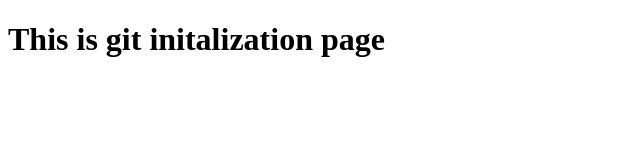
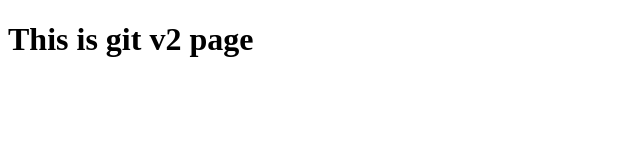
Before and after one commit to touhiduzzaman-tuhin/my_git_repository, a plain HTML site: page index.html in a window 1280 px wide. Shown: the whole page, without its empty margins (0-640 px from the left). Drawn offline with Linux system fonts and the light colour scheme.

Commit message:
first v2 commit

```diff
--- a/index.html
+++ b/index.html
@@ -6,6 +6,6 @@
     <title>Document</title>
 </head>
 <body>
-    <h1>This is git initalization page</h1>
+    <h1>This is git v2 page</h1>
 </body>
 </html>
```
